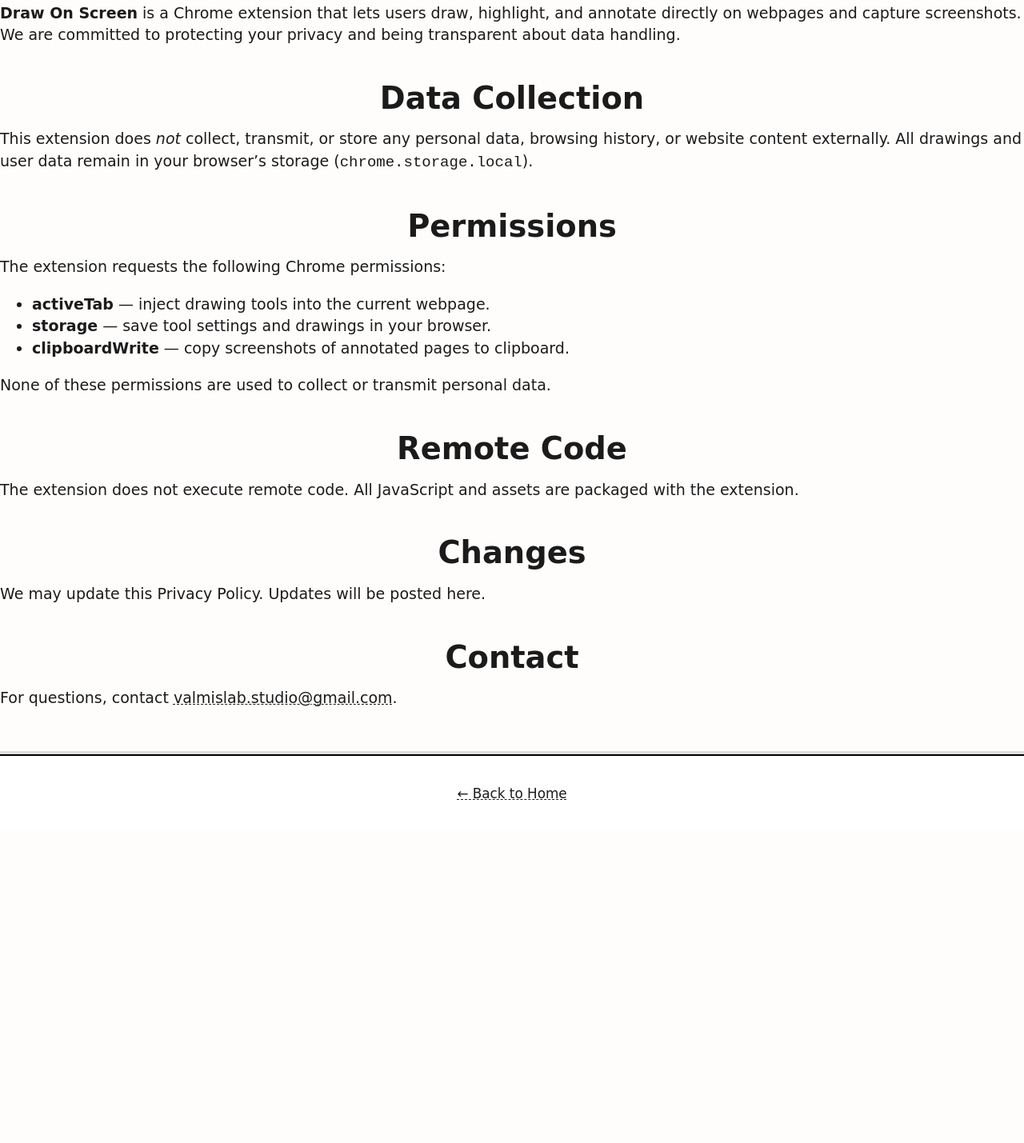
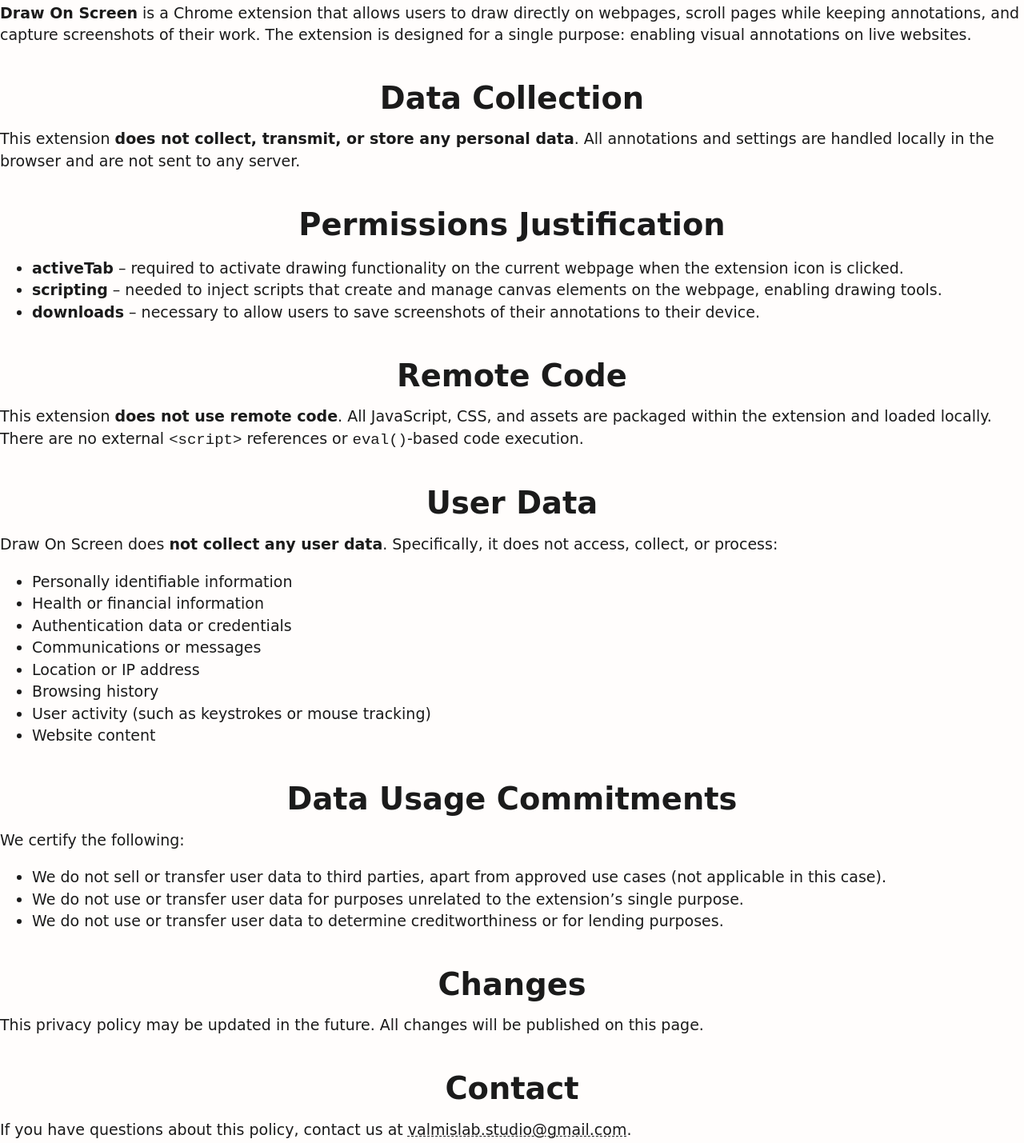
Before and after one commit to Heinlaid/drawonscreen, a plain HTML site: page docs/privacy.html in a window 1280 px wide. Shown: the part 207-1636 px from the top of the page at 80% size. Before the commit the page ends 1246 px from the top, so only its background shows below. Drawn offline with Linux system fonts and the light colour scheme.

Commit message:
Update privacy

```diff
--- a/docs/privacy.html
+++ b/docs/privacy.html
@@ -16,28 +16,47 @@
     <p><strong>Effective Date: May 2025</strong></p>
 
     <h2>Overview</h2>
-    <p><strong>Draw On Screen</strong> is a Chrome extension that lets users draw, highlight, and annotate directly on webpages and capture screenshots. We are committed to protecting your privacy and being transparent about data handling.</p>
+    <p><strong>Draw On Screen</strong> is a Chrome extension that allows users to draw directly on webpages, scroll pages while keeping annotations, and capture screenshots of their work. The extension is designed for a single purpose: enabling visual annotations on live websites.</p>
 
     <h2>Data Collection</h2>
-    <p>This extension does <em>not</em> collect, transmit, or store any personal data, browsing history, or website content externally. All drawings and user data remain in your browser’s storage (<code>chrome.storage.local</code>).</p>
+    <p>This extension <strong>does not collect, transmit, or store any personal data</strong>. All annotations and settings are handled locally in the browser and are not sent to any server.</p>
 
-    <h2>Permissions</h2>
-    <p>The extension requests the following Chrome permissions:</p>
+    <h2>Permissions Justification</h2>
     <ul>
-      <li><strong>activeTab</strong> — inject drawing tools into the current webpage.</li>
-      <li><strong>storage</strong> — save tool settings and drawings in your browser.</li>
-      <li><strong>clipboardWrite</strong> — copy screenshots of annotated pages to clipboard.</li>
+      <li><strong>activeTab</strong> – required to activate drawing functionality on the current webpage when the extension icon is clicked.</li>
+      <li><strong>scripting</strong> – needed to inject scripts that create and manage canvas elements on the webpage, enabling drawing tools.</li>
+      <li><strong>downloads</strong> – necessary to allow users to save screenshots of their annotations to their device.</li>
     </ul>
-    <p>None of these permissions are used to collect or transmit personal data.</p>
 
     <h2>Remote Code</h2>
-    <p>The extension does not execute remote code. All JavaScript and assets are packaged with the extension.</p>
+    <p>This extension <strong>does not use remote code</strong>. All JavaScript, CSS, and assets are packaged within the extension and loaded locally. There are no external <code>&lt;script&gt;</code> references or <code>eval()</code>-based code execution.</p>
+
+    <h2>User Data</h2>
+    <p>Draw On Screen does <strong>not collect any user data</strong>. Specifically, it does not access, collect, or process:</p>
+    <ul>
+      <li>Personally identifiable information</li>
+      <li>Health or financial information</li>
+      <li>Authentication data or credentials</li>
+      <li>Communications or messages</li>
+      <li>Location or IP address</li>
+      <li>Browsing history</li>
+      <li>User activity (such as keystrokes or mouse tracking)</li>
+      <li>Website content</li>
+    </ul>
+
+    <h2>Data Usage Commitments</h2>
+    <p>We certify the following:</p>
+    <ul>
+      <li>We do not sell or transfer user data to third parties, apart from approved use cases (not applicable in this case).</li>
+      <li>We do not use or transfer user data for purposes unrelated to the extension’s single purpose.</li>
+      <li>We do not use or transfer user data to determine creditworthiness or for lending purposes.</li>
+    </ul>
 
     <h2>Changes</h2>
-    <p>We may update this Privacy Policy. Updates will be posted here.</p>
+    <p>This privacy policy may be updated in the future. All changes will be published on this page.</p>
 
     <h2>Contact</h2>
-    <p>For questions, contact <a href="mailto:valmislab.studio@gmail.com">valmislab.studio@gmail.com</a>.</p>
+    <p>If you have questions about this policy, contact us at <a href="mailto:valmislab.studio@gmail.com">valmislab.studio@gmail.com</a>.</p>
   </main>
 
   <footer>
```
